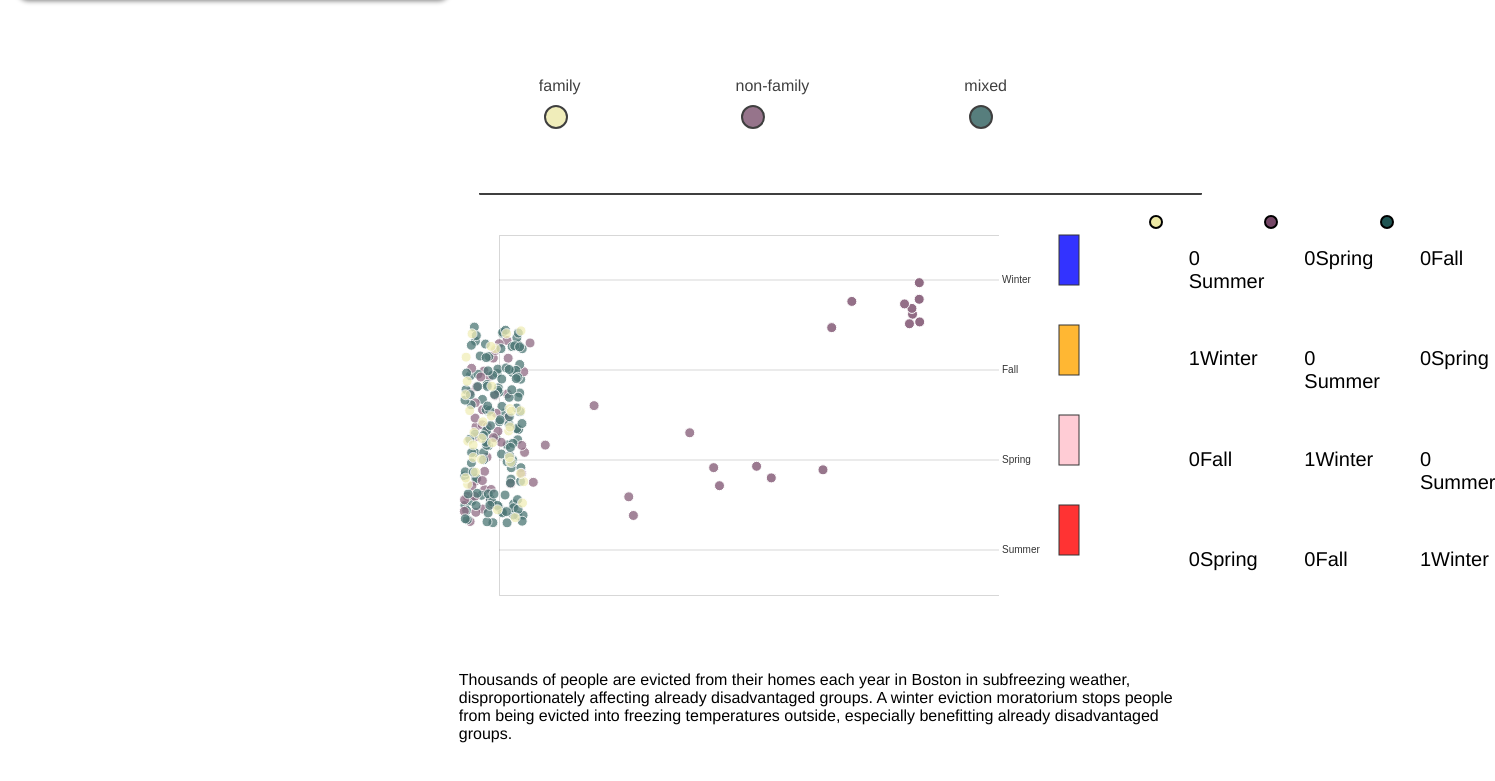
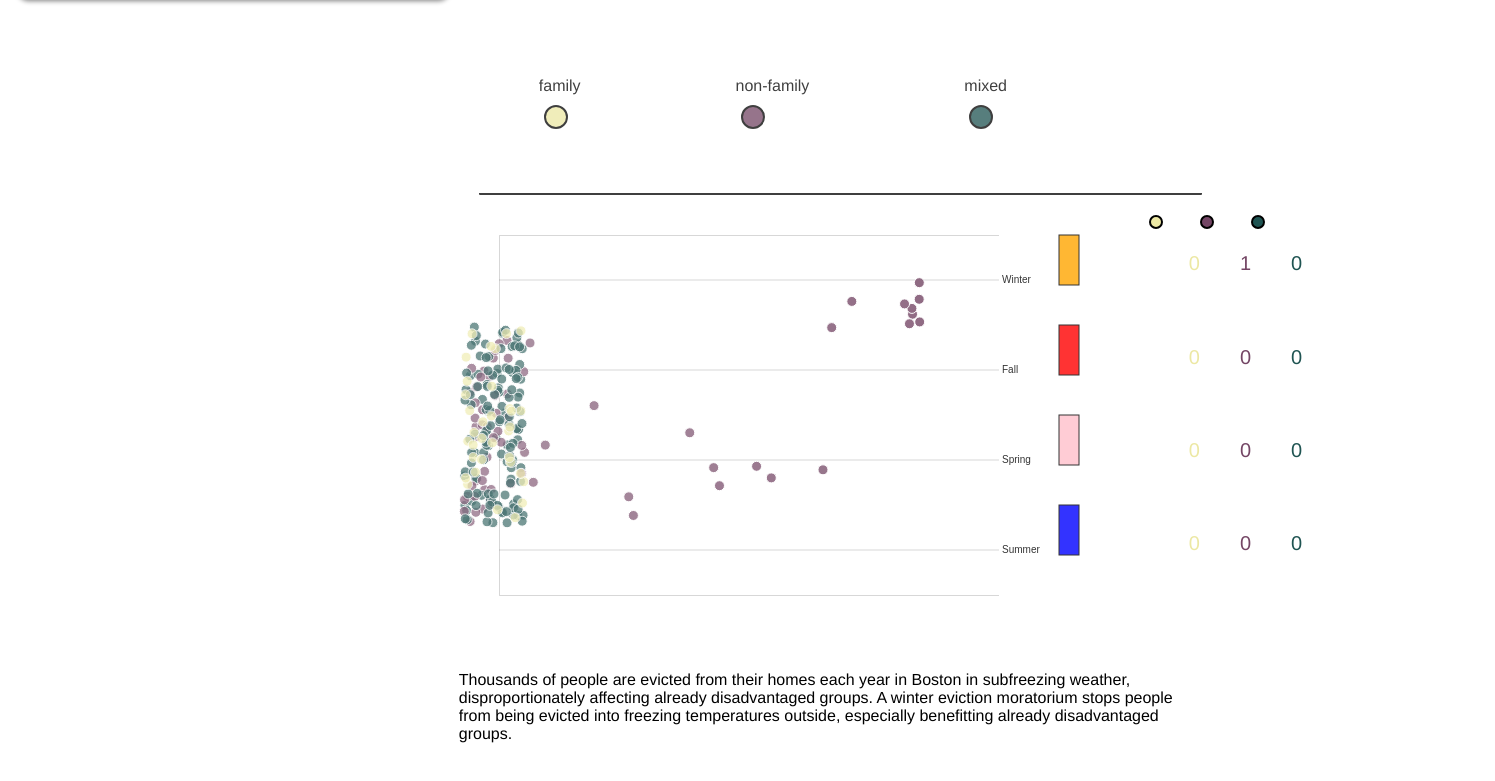
Before and after one commit to tedletsou/fp3, a SvelteKit app: page / in a window 1280 px wide. Shown: the part 1003-1784 px from the top of the page, 1495 px wide, since content can reach past the window. Built offline with nearby package versions, Linux system fonts and the light colour scheme.

Commit message:
updated dot animation component

```diff
--- a/src/routes/DotAnimation.svelte
+++ b/src/routes/DotAnimation.svelte
@@ -31,64 +31,110 @@
         right: width - margin.right
     };
     let yScale = d3.scaleBand();
-    let summer_dots = 0;
-    let spring_dots = 0;
-    let fall_dots = 0;
-    let winter_dots = 0;
-    let season_dot;
-
-    $: season_dot = summer_dots;
+    let summer_dots_count = [];
+    let spring_dots_count = [];
+    let fall_dots_count = [];
+    let winter_dots_count = [];
+    let categoryScale = d3.scaleBand();
 
     // Define your custom colors
-    let customColors = ['#ECE8A4', '#744665', '#1F5452', '#46A09E']; // Example colors: red, green, blue, yellow
+    // '#46A09E', yellow
+    let customColors = ['#ECE8A4', '#744665', '#1F5452', '#DECE00']; // Example colors: red, green, blue, yellow
 
     // Create the ordinal scale with your custom colors
     let fillColor = d3.scaleOrdinal(customColors);
-    let monthColor = d3.scaleOrdinal(["red", "pink", "orange", "blue"]);
+    let monthColor = d3.scaleOrdinal(["blue",  "pink", "red", "orange" ]);
     const format = d3.format(".1~%");
 
     $: yScale = yScale.domain(temp_bins).range([usableArea.bottom, usableArea.top]);
     $: {
         d3.select(yAxisGridlines).call(d3.axisRight(yScale).tickSize(width-100));
     }
+    $: summer_dots_count = new Array(bins.length).fill(0);
+    $: spring_dots_count = new Array(bins.length).fill(0);
+    $: fall_dots_count = new Array(bins.length).fill(0);
+    $: winter_dots_count = new Array(bins.length).fill(0);
+    $: categoryScale = categoryScale.domain(bins).range([0, bins.length]);
 
-    async function dotInteraction (data, index, evt){
+
+    // determines the category type for each bin
+    function categoryType(data, metric)
+    {
+        // checks if graphing family bin
+        if(metric.includes("Family"))
+        {
+            return data.family_bins;
+        }
+
+        // checks if graphing race bin
+        if(metric.includes("Race"))
+        {
+            return data.majority_race;
+        }
+
+        // checks if graphing elder bin
+        if(metric.includes("Elder"))
+        {
+            return data.elder_bins;
+        }
+
+        // checks if graphing corporate bin
+        if(metric.includes("Corporate"))
+        {
+            return data.corp_bins;
+        }
+    }
+
+    async function dotInteraction (metric, data, index, evt){
         let hoveredDot = evt.target;
 
+        // checks if the animation has ended for the dot
         if (evt.type === "animationend")
         {
+            // gets the corresponding index for the category
+            let category_type = categoryType(data, metric);
+            let category_index = categoryScale( category_type);
+            // console.log("category index: ", category_index);
+            // console.log("summer dots count: ", summer_dots_count);
+            // console.log("spring dots count: ", spring_dots_count);
+            // console.log("fall dots count: ", fall_dots_count);
+            // console.log("winter dots count: ", winter_dots_count);
+
+            // checks if eviction was during summer
             if ( convertMonthToTemp(data.month) === "Summer")
             {
-                console.log("I am a summer eviction!!!");
-                summer_dots +=1;
+                // console.log("I am a summer eviction!!!");
+                summer_dots_count[category_index] +=1;
                 // console.log(summer_dots);
                 // console.log();
             }
 
+            // checks if eviction was during spring
             else if (convertMonthToTemp(data.month) === "Spring")
             {
-                console.log("I am a spring eviction!!!");
-                spring_dots +=1;
+                // console.log("I am a spring eviction!!!");
+                spring_dots_count[category_index] +=1;
                 // console.log(spring_dots);
                 // console.log();
             }
 
+            // checks if eviction was during fall
             else if (convertMonthToTemp(data.month) === "Fall")
             {
-                console.log("I am a fall eviction!!!");
-                fall_dots +=1;
+                // console.log("I am a fall eviction!!!");
+                fall_dots_count[category_index] +=1;
                 // console.log(fall_dots);
                 // console.log();
             }
 
+            // checks if eviction was during winter
             if (convertMonthToTemp(data.month) === "Winter")
             {
-                console.log("I am a winter eviction!!!");
-                winter_dots +=1;
+                // console.log("I am a winter eviction!!!");
+                winter_dots_count[category_index] +=1;
                 // console.log(winter_dots);
                 // console.log();
             }
-
         }
 
         if (evt.type === "mouseenter" || evt.type === "focus")
@@ -277,6 +323,10 @@ svg{
 
 }
 
+.percent_labels{
+    color: var(--season_color);
+}
+
 </style>
 <dl class="animation_container">
     <section class="bin_legend">
@@ -323,9 +373,9 @@ svg{
                         --index:{index};
                         --yposition:{ yScale( convertMonthToTemp(d.month) ) + yScale.bandwidth() / 2 + Math.random()*40};
                         --seasonColor: { monthColor(convertMonthToTemp(d.month)) };"
-                        on:mouseenter= {evt=> dotInteraction(d, index, evt)}
-                        on:mouseleave={evt => dotInteraction(d, index, evt)}
-                        on:animationend={evt => dotInteraction(d, index, evt)}
+                        on:mouseenter= {evt=> dotInteraction(metric, d, index, evt)}
+                        on:mouseleave={evt => dotInteraction(metric, d, index, evt)}
+                        on:animationend={evt => dotInteraction(metric, d, index, evt)}
                     />
                     <!-- <polygon
                         class="moving_dots"
@@ -358,32 +408,36 @@ svg{
                     class="bin_circles"
                     style="background-color:{fillColor(bin)}"
                 />
+            {/each}
 
-                {#each temp_bins as b, index}
-                    <!-- <dd class="percent_labels">(bin, temp): ({index}, {i})%</dd> -->
-                    {console.log(bin)}
+            {#each temp_bins.reverse() as b, index}
+                {console.log("row: ", index)}
+
+                {#each bins as bin, i}
+
+                    <!-- {console.log("season", bin)}
+                    {console.log("column: ", i)} -->
+
                     {#if b === "Summer"}
-                        <dd class="percent_labels">{summer_dots} Summer</dd>
+
+                        <dd class="percent_labels" style="--season_color: {fillColor(bin)};">{summer_dots_count[i]}</dd>
                     {/if}
 
                     {#if b === "Spring"}
-                        <dd class="percent_labels">{spring_dots}Spring</dd>
+                        <dd class="percent_labels" style="--season_color: {fillColor(bin)};">{spring_dots_count[i]}</dd>
                     {/if}
 
                     {#if b === "Fall"}
-                        <dd class="percent_labels">{fall_dots}Fall</dd>
+                        <dd class="percent_labels" style="--season_color: {fillColor(bin)};">{fall_dots_count[i]}</dd>
                     {/if}
 
                     {#if b === "Winter"}
-                        <dd class="percent_labels">{winter_dots}Winter</dd>
+                        <dd class="percent_labels" style="--season_color: {fillColor(bin)};">{winter_dots_count[i]}</dd>
                     {/if}
-                    {:else}
-                    <!-- <dd class="percent_labels">%</dd> -->
-
-                    {console.log(bin)}
 
                 {/each}
             {/each}
+
         </section>
     </div>
 
```
